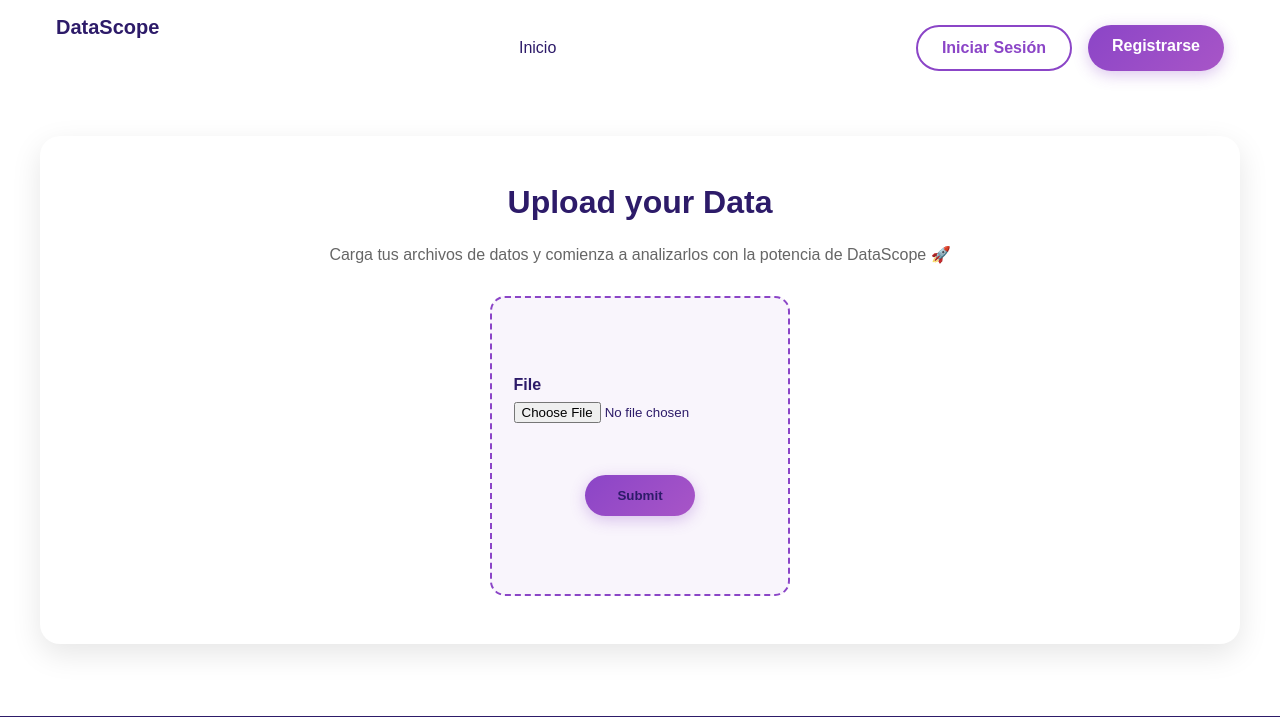
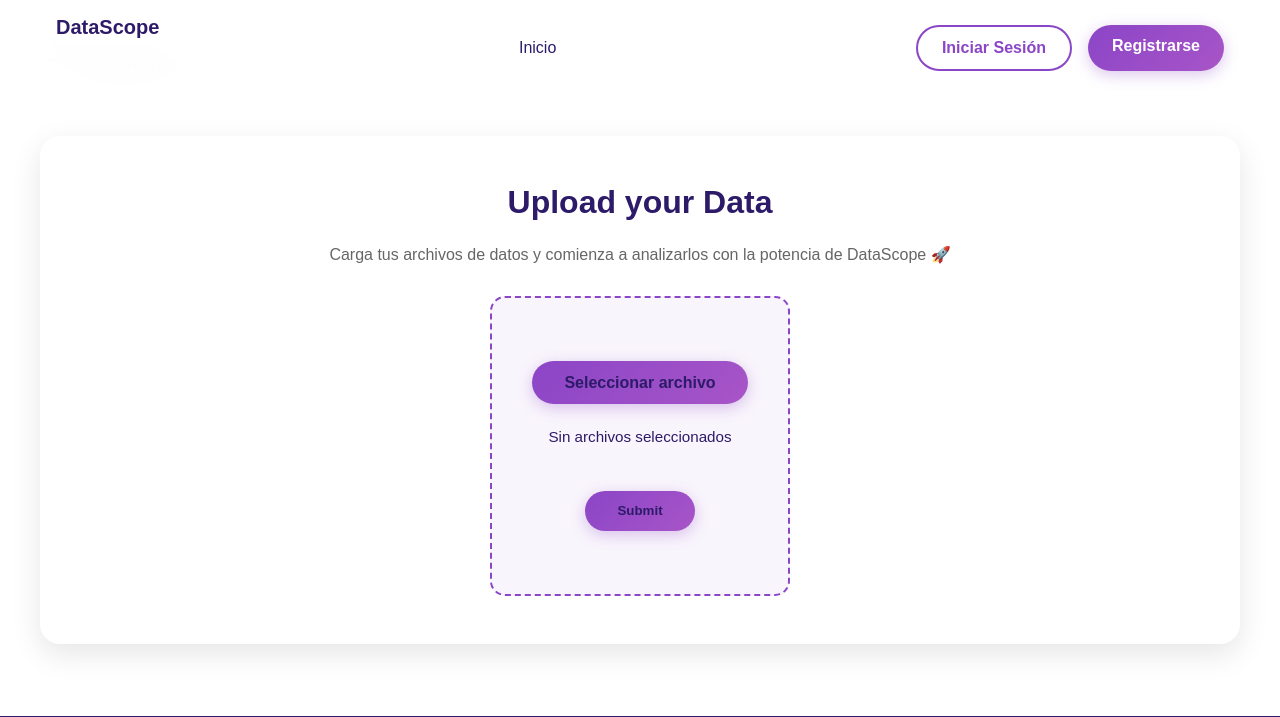
Before and after one commit to mariafer26/DataScope, a Django app: page /upload/ in a window 1280 px wide. Shown: the top 717 px of the page. Run offline with Django 4.2, Linux system fonts and the light colour scheme.

Commit message:
cambios en subir archivos

```diff
--- a/Data/static/css/upload.css
+++ b/Data/static/css/upload.css
@@ -25,6 +25,13 @@
     font-size: 20px;
     font-weight: bold;
     margin-bottom: 40px;
+    gap: 10px;
+}
+
+.logo img {
+    height: 40px;
+    width: auto;
+    border-radius: 8px;
 }
 
 .sidebar nav a {
@@ -73,11 +80,13 @@
     align-items: center;
 }
 
+/* Oculta el input nativo */
 .upload-box input[type="file"] {
-    margin-bottom: 20px;
+    display: none;
 }
 
-.submit-btn {
+/* Botón personalizado para seleccionar archivos */
+.upload-btn {
     background-color: #8c4ea0;
     color: white;
     padding: 10px 20px;
@@ -85,10 +94,47 @@
     border-radius: 25px;
     cursor: pointer;
     font-weight: bold;
+    margin-bottom: 10px;
+    display: inline-block;
+    transition: background 0.3s;
+    text-align: center;
+}
+
+.upload-btn:hover {
+    background-color: #793f8a;
+}
+
+/* Mensaje de archivo */
+.file-message {
+    color: #2D1B69;
+    font-size: 0.95rem;
+    margin-bottom: 20px;
+    min-height: 1.2em;
+}
+
+.upload-box input[type="file"] {
+    margin-bottom: 20px;
+}
+
+/* El label de seleccionar archivo usa el mismo estilo que submit-btn */
+.submit-btn {
+    padding: 0.8rem 2rem;
+    background: linear-gradient(135deg, #8B45C7, #A855C7);
+    color: white;
+    border: none;
+    border-radius: 30px;
+    font-weight: 600;
+    cursor: pointer;
+    transition: all 0.3s ease;
+    box-shadow: 0 4px 15px rgba(139, 69, 199, 0.3);
+    align-self: center;
+    text-align: center;
+    display: block;
 }
 
 .submit-btn:hover {
-    background-color: #793f8a;
+    transform: translateY(-2px);
+    box-shadow: 0 6px 20px rgba(139, 69, 199, 0.4);
 }
 
 .table-responsive {
--- a/Data/templates/upload.html
+++ b/Data/templates/upload.html
@@ -107,6 +107,12 @@
 {% endblock %}
 
 {% block content %}
+
+<div class="logo" style="position: absolute; top: 30px; left: 30px; z-index: 10;">
+    <img src="{% static 'img/logo.png' %}" alt="Logo DataScope" class="logo-img">
+    <span>DataScope</span>
+</div>
+
 {% if messages %}
     <div style="max-width:1200px;margin:1rem auto;">
       {% for message in messages %}
@@ -126,9 +132,10 @@
     <div class="upload-box">
       <form method="POST" enctype="multipart/form-data">
         {% csrf_token %}
-        <div class="field">
-          <label for="{{ form.file.id_for_label }}">{{ form.file.label }}</label>
+        <div class="field" style="flex-direction: column; align-items: stretch;">
+          <label for="{{ form.file.id_for_label }}" class="submit-btn" style="margin-bottom: 1rem; text-align: center; width: 100%;">Seleccionar archivo</label>
           {{ form.file }}
+          <div class="file-message" id="file-message">Sin archivos seleccionados</div>
           {% if form.file.help_text %}
             <small class="hint">{{ form.file.help_text }}</small>
           {% endif %}
@@ -146,12 +153,14 @@
 <script>
   document.addEventListener('DOMContentLoaded', () => {
     const input = document.querySelector('input[type="file"]');
-    if (!input) return;
-    const nameTag = document.createElement('small');
-    nameTag.className = 'hint';
-    input.insertAdjacentElement('afterend', nameTag);
+    const label = document.querySelector('label.upload-btn');
+    const msg = document.getElementById('file-message');
+    if (!input || !label || !msg) return;
+
+    label.addEventListener('click', () => input.click());
+
     input.addEventListener('change', () => {
-      nameTag.textContent = input.files.length ? input.files[0].name : '';
+      msg.textContent = input.files.length ? input.files[0].name : 'Sin archivos seleccionados';
     });
   });
 </script>
```
Also changed, not shown: Data/static/img/logo.png (added), db.sqlite3.
